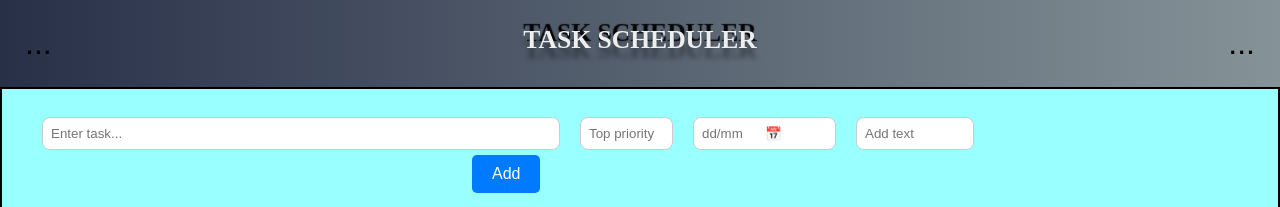
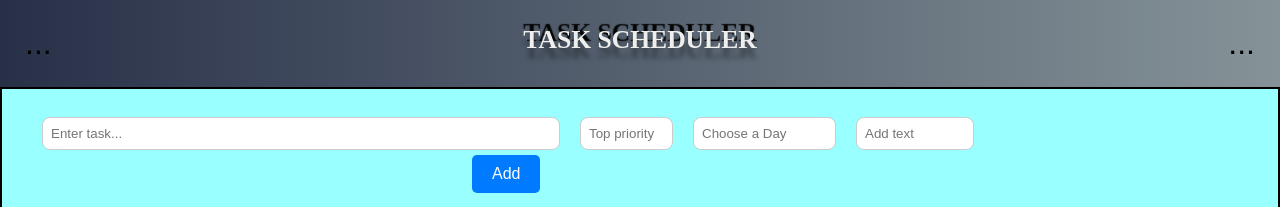
Before and after one commit to pljf/Task-Schedule, a React (Vite) app in the folder my-app/: page / in a window 1280 px wide. Shown: the top 207 px of the page. Built offline with nearby package versions, Linux system fonts and the light colour scheme.

Commit message:
task_input

```diff
--- a/my-app/src/App.tsx
+++ b/my-app/src/App.tsx
@@ -27,12 +27,24 @@ function App() {
 
         <input style={{ marginRight: '20px' , marginLeft:'20px', width: '500px', borderRadius: '8px',padding: '8px', border: '1px solid #ccc'}}
           type="text" placeholder="Enter task..." />
+
         <input style ={{marginRight: '20px', width: ' 75px', borderRadius: '8px', padding: '8px', border: '1px solid #ccc'}}
           type="text" placeholder="Top priority"/>
+
         <input style ={{marginRight: '20px', width: '125px', borderRadius: '8px', padding: '8px', border: '1px solid #ccc'}}
-          type="text" placeholder="dd/mm      📅"/>
+          type="text" placeholder="Choose a Day" list = "days"/>
+          <datalist id="days">
+            <option value="Monday" />
+            <option value="Tuesday" />
+            <option value="Wednesday" />
+            <option value="Thursday" />
+            <option value="Friday" />
+          </datalist>
+
         <input style ={{marginRight: '20px', width: '100px', borderRadius: '8px', padding: '8px', border: '1px solid #ccc'}}
           type="text" placeholder="Add text"/>
+
+
 
         <button
           style={{
```
